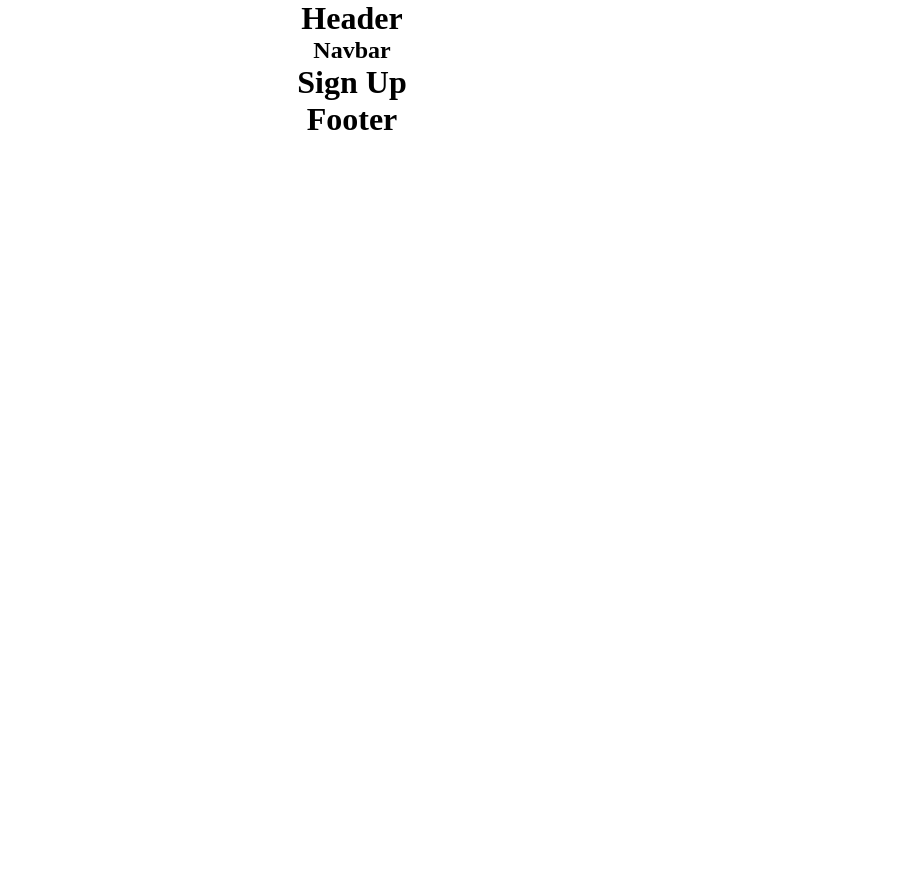
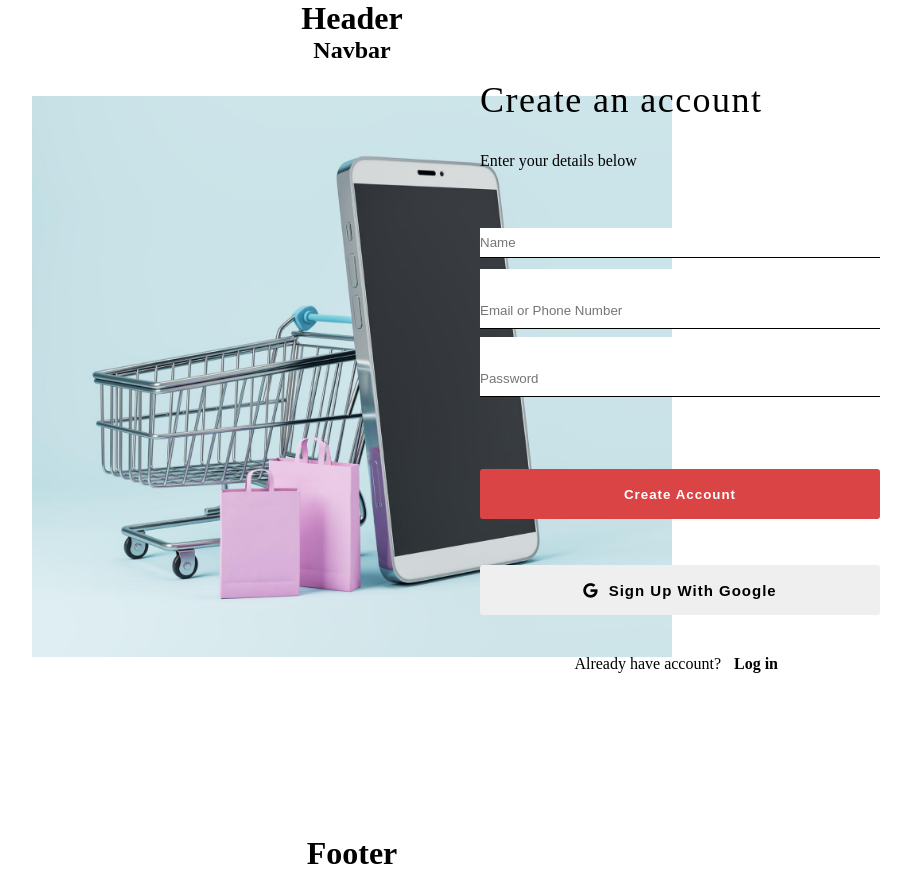
Before and after one commit to azimjonking/exclusive, a React (Create React App) app: page /signup in a window 1280 px wide. Shown: the whole page, without its empty margins (288-1199 px from the left). Before the commit the page ends 800 px from the top, so only its background shows below. Built offline with nearby package versions, Linux system fonts and the light colour scheme.

Commit message:
signup page is done

```diff
--- a/public/index.html
+++ b/public/index.html
@@ -4,6 +4,7 @@
   <meta charset="UTF-8">
   <meta http-equiv="X-UA-Compatible" content="IE=edge">
   <meta name="viewport" content="width=device-width, initial-scale=1.0">
+  <link rel="stylesheet" href="https://cdnjs.cloudflare.com/ajax/libs/font-awesome/6.5.2/css/all.min.css">
   <title>Exclusive</title>
 </head>
 <body>
--- a/src/routes/about/About.js
+++ b/src/routes/about/About.js
@@ -1,17 +1,17 @@
-import React from 'react'
-import './about.css'
-import OurStory from '../../components/ourStory/OurStory'
-import Statistics from '../../components/statistics/Statistics'
-import Teammates from '../../components/teammates/Teammates'
+// import React from 'react'
+// import './about.css'
+// import OurStory from '../../components/ourStory/OurStory'
+// import Statistics from '../../components/statistics/Statistics'
+// import Teammates from '../../components/teammates/Teammates'
 
-const About = () => {
-  return (
-    <div className='about'>
-      <OurStory />
-      <Statistics />
-      <Teammates />
-    </div>
-  )
-}
+// const About = () => {
+//   return (
+//     <div className='about'>
+//       <OurStory />
+//       <Statistics />
+//       <Teammates />
+//     </div>
+//   )
+// }
 
-export default About
+// export default About
--- a/src/routes/login/Login.js
+++ b/src/routes/login/Login.js
@@ -1,10 +1,26 @@
 import React from 'react'
 import './login.css'
-
+import img1 from './login-img/dl.beatsnoop 1.png'
+import { Link } from 'react-router-dom'
 const Login = () => {
   return (
-    <div>
-      <h1>Login</h1>
+
+    <div className="login-section">
+      <div className="login-img">
+      <img src={img1} alt="login-img" />
+      </div>
+    <div className="login-form">
+    <h1>Log in to Exclusive</h1>
+    <h4>Enter your details below</h4>
+    <form action="">
+    <input className='email-input' type="email" placeholder='Email or Phone Number'/>
+    <input className='password-input' type="password" placeholder='Password'/>
+    <div className="register">
+      <button className="login-btn">Log in</button>
+      <Link className='reset-password' href='#'>Forgot Password?</Link>
+    </div>
+    </form>
+    </div>
     </div>
   )
 }
--- a/src/routes/login/login.css
+++ b/src/routes/login/login.css
@@ -0,0 +1,108 @@
+
+
+.login-section {
+    position: relative;
+    top: 3rem;
+    width: 100%;
+    height: auto;
+    margin: 0 auto;
+
+}
+
+.login-img img {
+    width: 50%;
+    height: 60%;
+    font-size: 20px;
+}
+
+.login-form {
+    width: 20%;
+    position: relative;
+    top: -30rem;
+    left: 57%;
+}
+
+.login-form h1 {
+    position: absolute;
+    top: -6rem;
+    width: 339px;
+    height: 30px;
+    font-size: 36px;
+    font-family: 'Segoe UI', Tahoma, Geneva, Verdana, sans-serif;
+    font-weight: 600;
+    line-height: 30px;
+    letter-spacing: 0.04em;
+    text-align: left;
+    padding-bottom: -10px;
+}
+
+.login-form h4 {
+    position: relative;
+    top: -2rem;
+    width: 191px;
+    height: 24px;
+    font-family: Poppins;
+    font-size: 16px;
+    font-weight: 400;
+    line-height: 24px;
+    text-align: left;
+}
+
+.login-form .email-input {
+    width: 400px;
+    position: relative;
+    top: -1.3rem;
+    height: 60px;
+    padding-top: 1.5rem;
+    border: none;
+    outline: none;
+    border-bottom: 1px solid #000;
+}
+
+
+.login-form .password-input {
+    position: relative;
+    bottom: 1rem;
+    width: 400px;
+    height: 60px;
+    padding-top: 1.5rem;
+    border: none;
+    outline: none;
+    border-bottom: 1px solid #000;
+}
+
+
+.register {
+    position: relative;
+    top: 2rem;
+    width: 400px;
+    height: 56px;
+    display: flex;
+    align-items: center;
+    justify-content: space-between;
+}
+
+.register .login-btn {
+    width: 143px;
+    height: 46px;
+    padding: 16px 48px 16px 48px;
+    gap: 10px;
+    border-radius: 4px;
+    border: none;
+    outline: none;
+    background: #DB4444;
+    color: #fff;
+}
+
+.register .reset-password {
+    position: relative;
+    right: -27px;
+    width: 141px;
+    float: right;
+    height: 24px;
+    font-family: Poppins;
+    font-size: 16px;
+    font-weight: 400;
+    line-height: 24px;
+    color: #DB4444;
+}
--- a/src/routes/signup/SignUp.js
+++ b/src/routes/signup/SignUp.js
@@ -1,10 +1,27 @@
 import React from 'react'
 import './signUp.css'
+import { Link } from 'react-router-dom'
+import img1 from  './signup-img/dl.beatsnoop 1.png'
+
 
 const SignUp = () => {
   return (
-    <div>
-      <h1>Sign Up</h1>
+    <div className='signup-section'>
+      <img src={img1} alt="signup-img" />
+    <div className="signup-form">
+      <h1>Create an account</h1>
+      <h4>Enter your details below</h4>
+      <form action="">
+        <input className='name-input' type="text" placeholder='Name'/>
+        <input className='email-input' type='email' placeholder='Email or Phone Number'/>
+        <input className='password-input' type='password' placeholder='Password'/>
+        <button className='signup-btn'>Create Account</button>
+        <button id='signup-google-icon' className='signup-google-btn'><i class="fa-brands fa-google"></i>Sign Up With Google</button>
+        <div className="login-link">
+          <span>Already have account?</span> <Link to='' href='#' className='login'>Log in</Link>
+        </div>
+      </form>
+    </div>
     </div>
   )
 }
--- a/src/routes/signup/signUp.css
+++ b/src/routes/signup/signUp.css
@@ -0,0 +1,200 @@
+
+.signup-section button {
+    cursor: pointer;
+}
+
+.signup-section {
+    position: relative;
+    top: 2rem;
+    width: 100%;
+    height: auto;
+}
+
+.signup-section  img {
+    width: 50%;
+    height: 60%;
+    font-size: 20px;
+}
+
+.signup-form {
+    width: 20%;
+    position: relative;
+    top: -30rem;
+    left: 60%;
+}
+
+.signup-form h1 {
+    position: absolute;
+    top: -6rem;
+    width: 339px;
+    height: 30px;
+    font-size: 36px;
+    font-weight: 500;
+    line-height: 30px;
+    letter-spacing: 0.04em;
+    text-align: left;
+    padding-bottom: -10px;
+}
+
+.signup-form h4 {
+    position: relative;
+    top: -2rem;
+    width: 191px;
+    height: 24px;
+    font-family: Poppins;
+    font-size: 16px;
+    font-weight: 400;
+    line-height: 24px;
+    text-align: left;
+}
+
+.signup-form form {
+    display: flex;
+    flex-direction: column;
+    padding-top: 2rem;
+}
+
+.signup-form .name-input {
+    position: relative;
+    top: -0.6rem;
+    width: 400px;
+    height: 30px;
+    border: none;
+    outline: none;
+    border-bottom: 1px solid #000;
+}
+
+.signup-form .email-input {
+    width: 400px;
+    position: relative;
+    top: 0.1rem;
+    height: 60px;
+    padding-top: 1.5rem;
+    border: none;
+    outline: none;
+    border-bottom: 1px solid #000;
+}
+
+
+.signup-form .password-input {
+    position: relative;
+    bottom: -0.6rem;
+    width: 400px;
+    height: 60px;
+    padding-top: 1.5rem;
+    border: none;
+    outline: none;
+    border-bottom: 1px solid #000;
+}
+
+.login-link {
+    position: absolute;
+    width: 215px;
+    height: 24px;
+    top: 29.4rem;
+    left: 5.9rem;
+    font-family: Poppins;
+    font-size: 16px;
+    font-weight: 400;
+    line-height: 24px;
+    text-align: left;
+    display: flex;
+    gap: 13px;
+}
+
+.login-link .login {
+    width: 55px;
+    height: 24px;
+    gap: 0px;
+    opacity: 0.7px;
+    font-family: Poppins;
+    font-size: 16px;
+    font-weight: 700;
+    line-height: 24px;
+    text-align: left;
+    color: #000000;
+    text-decoration: none;
+}
+
+.login:hover {
+    font-size: 19px;
+    transition: 0.4 ease;
+}
+
+.login:active {
+    color: #575454;
+}
+
+.signup-btn {
+    position: absolute;
+    top: 18rem;
+    width: 400px;
+    height: 50px;
+    background: #DB4444;
+    color: #fff;
+    display: flex;
+    align-items: center;
+    justify-content: center;
+    border: none;
+    outline: none;
+    font-weight: 700;
+    letter-spacing: 1px;
+    border-radius: 3px;
+}
+
+.signup-btn:hover {
+    background: #f03e3e;
+    transition: 0.3 ease;
+}
+
+.signup-btn:active {
+    background: #ea6060;
+}
+
+.signup-google-btn {
+    position: absolute;
+    top: 24rem;
+    width: 400px;
+    height: 50px;
+    color: #000;
+    display: flex;
+    align-items: center;
+    justify-content: center;
+    gap: 10px;
+    border: none;
+    outline: none;
+    font-weight: 700;
+    letter-spacing: 1px;
+    border-radius: 3px;
+    cursor: pointer;
+}
+
+.signup-google-btn:active {
+    background: #cbc9c9;
+}
+
+#signup-google-icon {
+    font-size: 15px;
+}
+
+
+
+
+
+
+
+
+
+
+
+
+
+
+
+
+
+
+
+/*
+background: rgb(3,174,193);
+    background: linear-gradient(90deg, rgba(3,174,193,1) 0%, rgba(223,200,76,1) 35%, rgba(147,0,255,1) 100%); */
```
Also changed, not shown: src/routes/login/login-img/dl.beatsnoop 1.png (added), src/routes/signup/signup-img/dl.beatsnoop 1.png (added), src/routes/teammates/Teammates.js (renamed from src/components/teammates/Teammates.js), src/routes/teammates/teammates.css (added).
